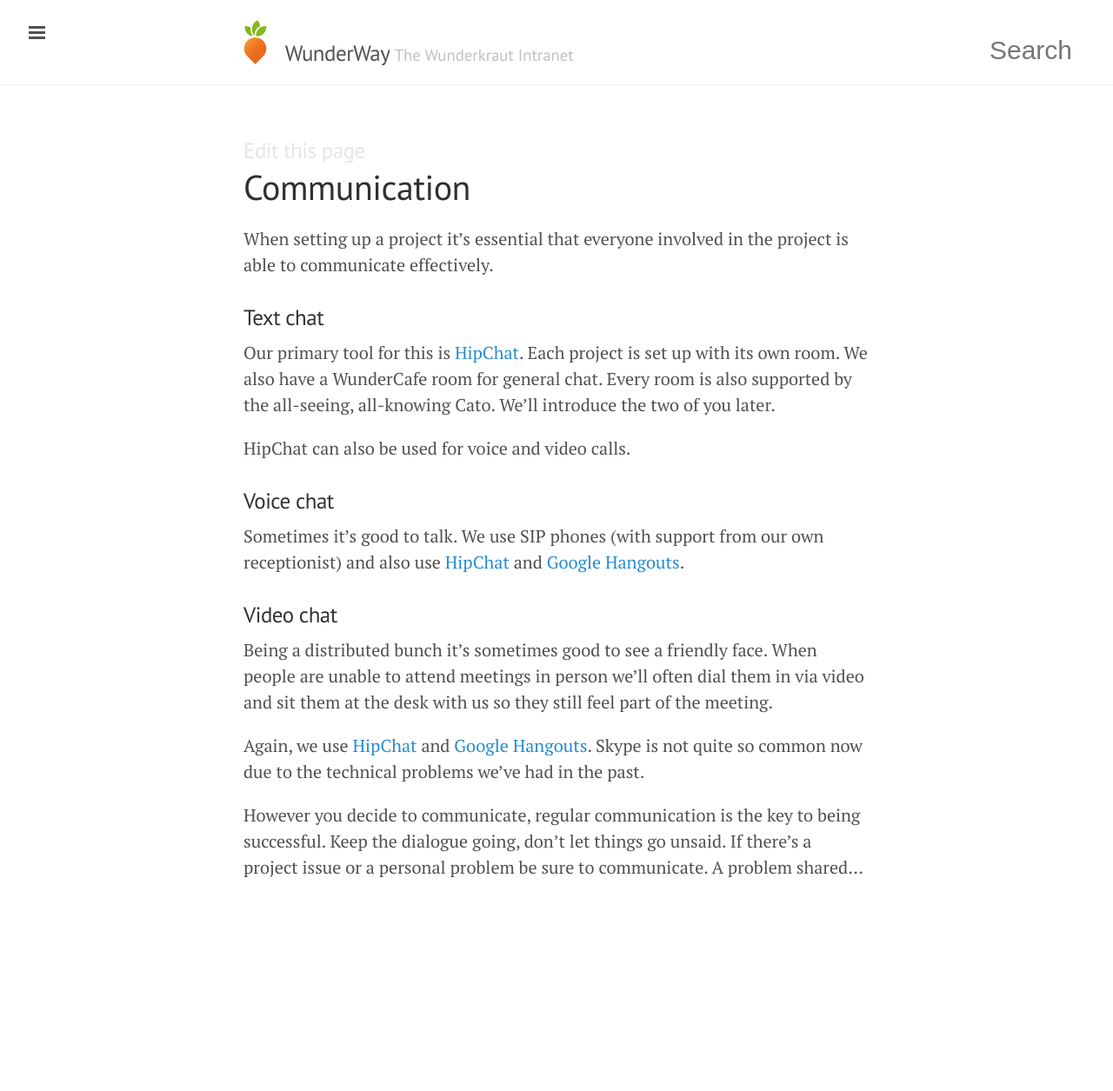
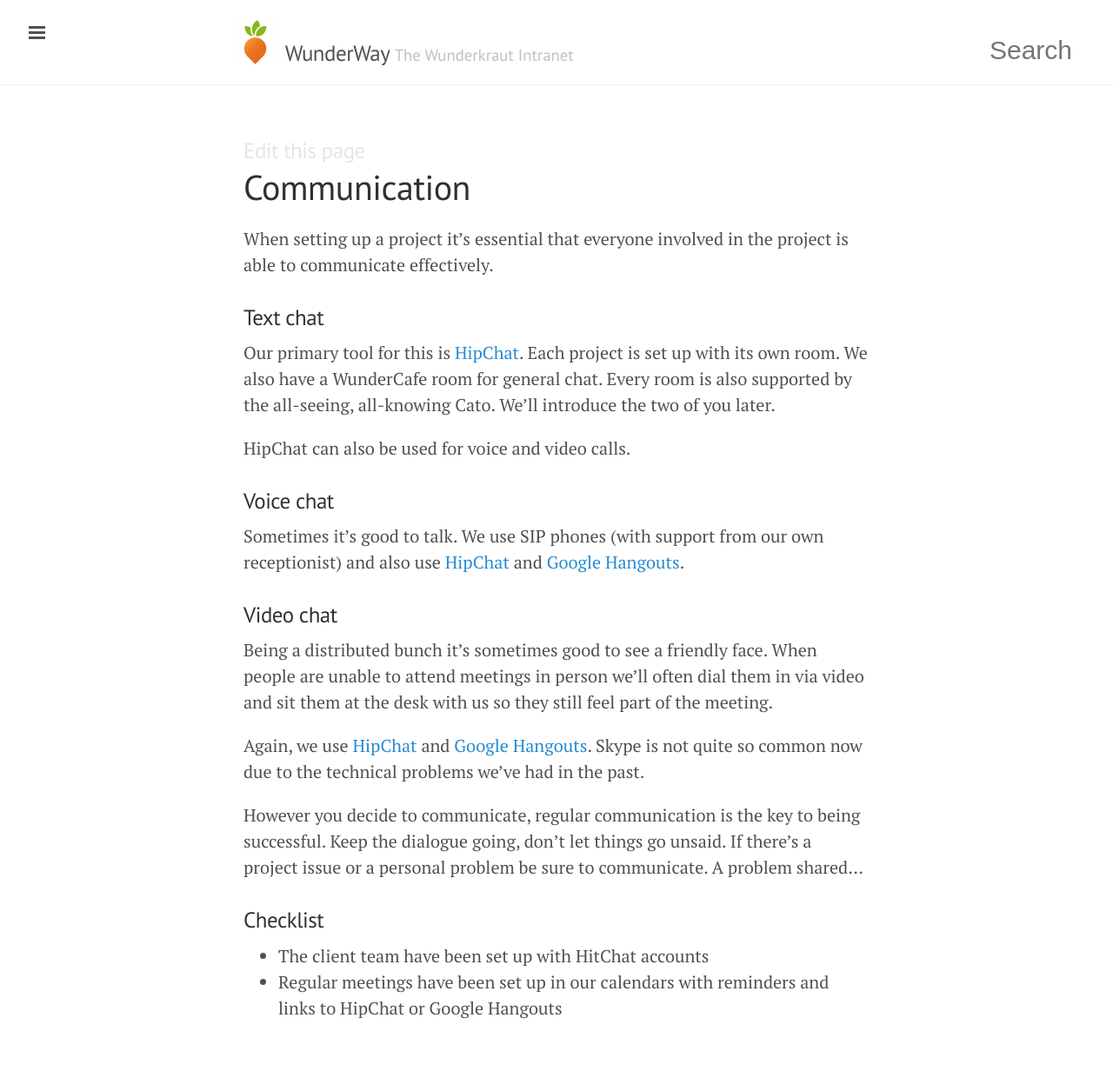
Before and after one commit to tormi/WunderWay, a Jekyll site: the page built from delivering-projects/communication.md, in a window 1280 px wide. Shown: the whole page at 87% size. Built offline with Jekyll 4.4.1, drawn with Linux system fonts in a browser that asks for light colours; nearby versions of some CDN libraries; Markdown is read by kramdown in place of the engine named in the settings; before the commit the page ends 1093 px from its top, so only the background shows below that.

Commit message:
Update communication.md
Added a checklist

```diff
--- a/delivering-projects/communication.md
+++ b/delivering-projects/communication.md
@@ -25,3 +25,8 @@
 Again, we use [HipChat](https://www.hipchat.com/) and [Google Hangouts](http://www.google.com/intl/ALL_uk/+/learnmore/hangouts/). Skype is not quite so common now due to the technical problems we've had in the past.
 
 However you decide to communicate, regular communication is the key to being successful. Keep the dialogue going, don't let things go unsaid. If there's a project issue or a personal problem be sure to communicate. A problem shared...
+
+###Checklist
+
+ - The client team have been set up with HitChat accounts
+ - Regular meetings have been set up in our calendars with reminders and links to HipChat or Google Hangouts
```
